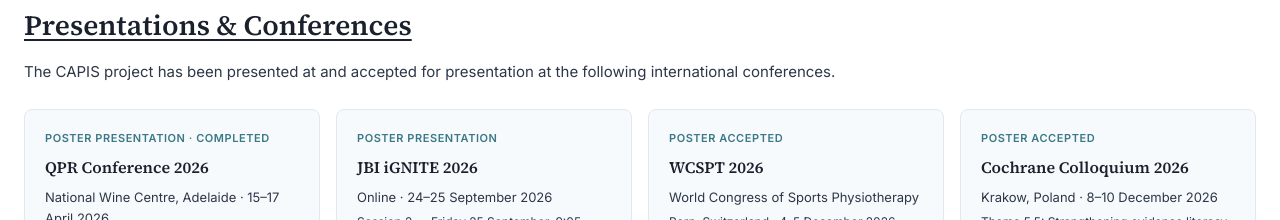
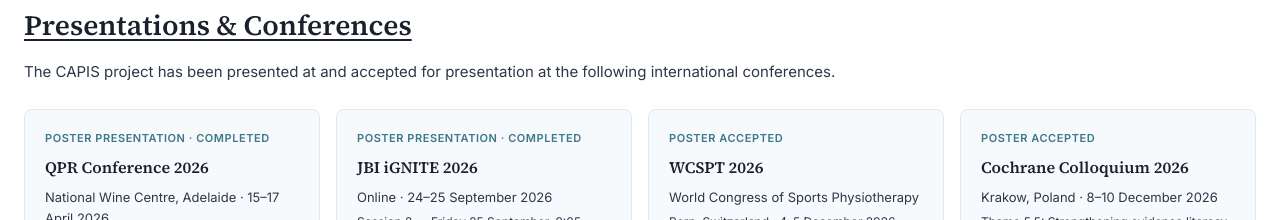
Before and after one commit to LoaizaBetancur/CAPIS-Project-Website, a Next.js app: page / in a window 1280 px wide. Shown: the part 5100-5320 px from the top of the page. Built offline with nearby package versions, Linux system fonts and the light colour scheme.

Commit message:
Home: mark JBI iGNITE 2026 as Completed

```diff
--- a/app/page.tsx
+++ b/app/page.tsx
@@ -794,7 +794,7 @@ export default function HomePage() {
                   marginBottom: "8px",
                 }}
               >
-                Poster Presentation
+                Poster Presentation · Completed
               </p>
               <h3
                 style={{
```
